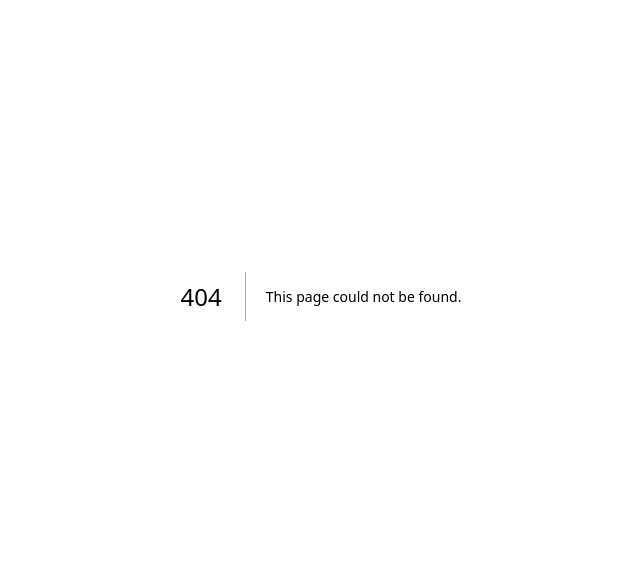
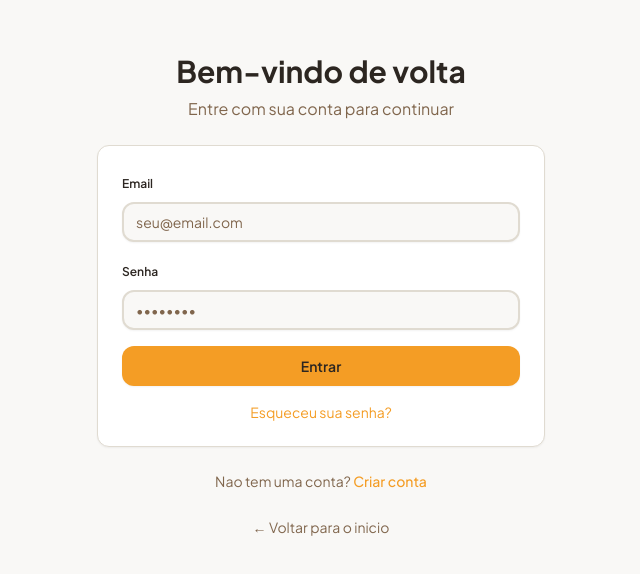
Before and after one commit to Thalikbussacro/cnc-builder-web, a Next.js app: page /login in a window 1280 px wide. Before the commit this address had no page. Shown: the part 104-678 px from the top of the page, without its empty margins (319-959 px from the left). Built offline with nearby package versions, Linux system fonts and the light colour scheme.

Commit message:
feat: adiciona paginas de login e cadastro

```diff
--- /dev/null
+++ b/app/forgot-password/page.tsx
@@ -0,0 +1,32 @@
+import Link from 'next/link';
+import { ForgotPasswordForm } from '@/components/auth/ForgotPasswordForm';
+
+export const metadata = {
+  title: 'Recuperar Senha',
+  description: 'Recupere sua senha do CNC Builder',
+};
+
+export default function ForgotPasswordPage() {
+  return (
+    <div className="min-h-screen flex items-center justify-center p-4">
+      <div className="w-full max-w-md space-y-6">
+        <div className="text-center space-y-2">
+          <h1 className="text-3xl font-bold">Recuperar Senha</h1>
+          <p className="text-muted-foreground">
+            Digite seu email para receber o link de recuperacao
+          </p>
+        </div>
+
+        <div className="bg-card border rounded-lg p-6 shadow-sm">
+          <ForgotPasswordForm />
+        </div>
+
+        <div className="text-center text-sm">
+          <Link href="/login" className="text-primary hover:underline font-medium">
+            ← Voltar para o login
+          </Link>
+        </div>
+      </div>
+    </div>
+  );
+}
--- /dev/null
+++ b/app/login/page.tsx
@@ -0,0 +1,48 @@
+import Link from 'next/link';
+import { LoginForm } from '@/components/auth/LoginForm';
+
+export const metadata = {
+  title: 'Login',
+  description: 'Entre na sua conta do CNC Builder',
+};
+
+export default function LoginPage() {
+  return (
+    <div className="min-h-screen flex items-center justify-center p-4">
+      <div className="w-full max-w-md space-y-6">
+        <div className="text-center space-y-2">
+          <h1 className="text-3xl font-bold">Bem-vindo de volta</h1>
+          <p className="text-muted-foreground">
+            Entre com sua conta para continuar
+          </p>
+        </div>
+
+        <div className="bg-card border rounded-lg p-6 shadow-sm">
+          <LoginForm />
+
+          <div className="mt-4 text-center text-sm">
+            <Link
+              href="/forgot-password"
+              className="text-primary hover:underline"
+            >
+              Esqueceu sua senha?
+            </Link>
+          </div>
+        </div>
+
+        <div className="text-center text-sm">
+          <span className="text-muted-foreground">Nao tem uma conta? </span>
+          <Link href="/signup" className="text-primary hover:underline font-medium">
+            Criar conta
+          </Link>
+        </div>
+
+        <div className="text-center">
+          <Link href="/" className="text-sm text-muted-foreground hover:underline">
+            ← Voltar para o inicio
+          </Link>
+        </div>
+      </div>
+    </div>
+  );
+}
--- /dev/null
+++ b/app/signup/page.tsx
@@ -0,0 +1,39 @@
+import Link from 'next/link';
+import { SignupForm } from '@/components/auth/SignupForm';
+
+export const metadata = {
+  title: 'Criar Conta',
+  description: 'Crie sua conta no CNC Builder',
+};
+
+export default function SignupPage() {
+  return (
+    <div className="min-h-screen flex items-center justify-center p-4">
+      <div className="w-full max-w-md space-y-6">
+        <div className="text-center space-y-2">
+          <h1 className="text-3xl font-bold">Criar Conta</h1>
+          <p className="text-muted-foreground">
+            Comece a gerar G-code profissional gratuitamente
+          </p>
+        </div>
+
+        <div className="bg-card border rounded-lg p-6 shadow-sm">
+          <SignupForm />
+        </div>
+
+        <div className="text-center text-sm">
+          <span className="text-muted-foreground">Ja tem uma conta? </span>
+          <Link href="/login" className="text-primary hover:underline font-medium">
+            Fazer login
+          </Link>
+        </div>
+
+        <div className="text-center">
+          <Link href="/" className="text-sm text-muted-foreground hover:underline">
+            ← Voltar para o inicio
+          </Link>
+        </div>
+      </div>
+    </div>
+  );
+}
```
Also changed, not shown: 1 other file (tests, documents, lock files or other folders).
